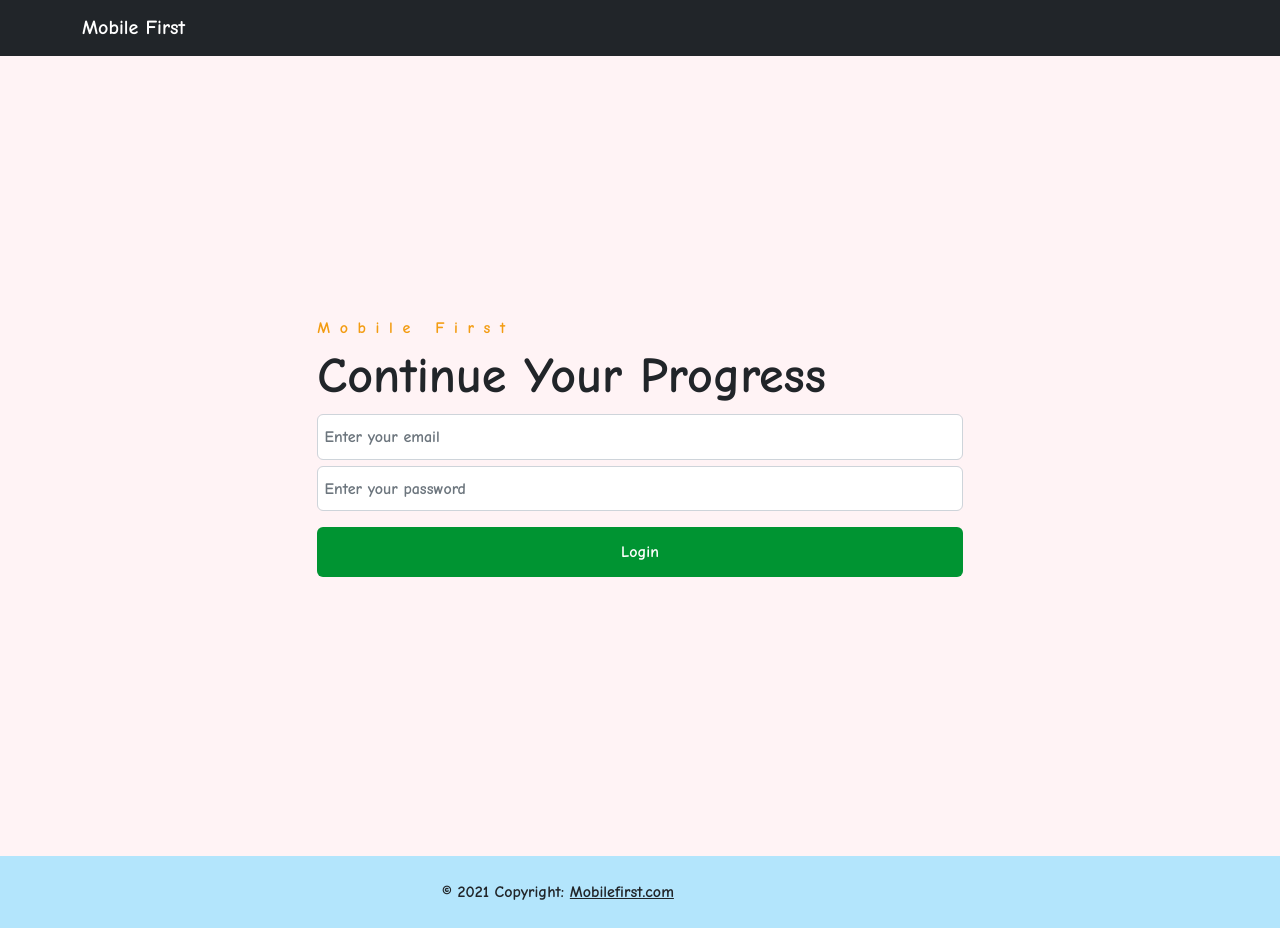
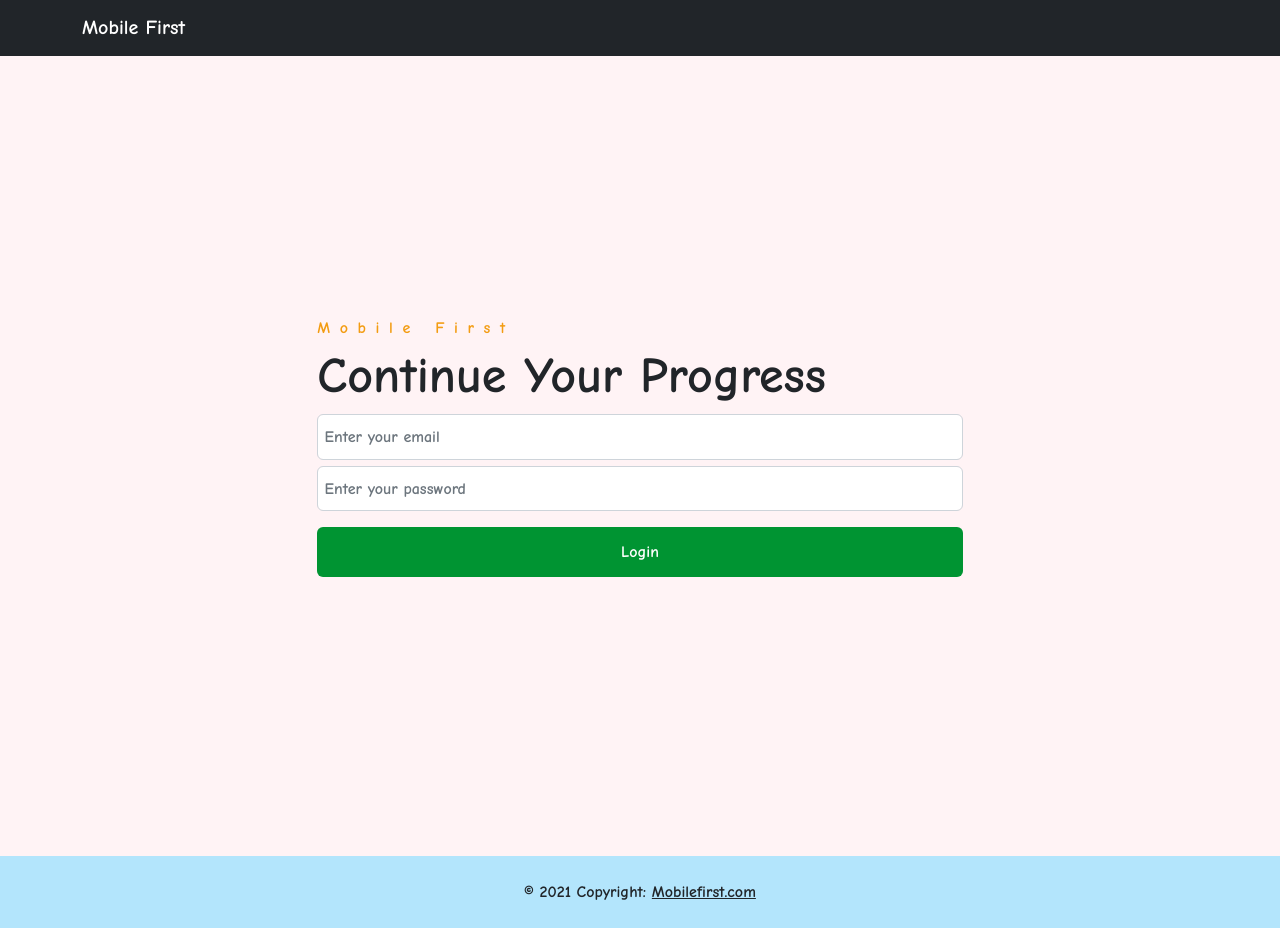
Before and after one commit to Ritwik880/TaskList, a React (Vite) app: page /login in a window 1280 px wide. Built offline with nearby package versions, Linux system fonts and the light colour scheme; no server answers.

Commit message:
fix in css

```diff
--- a/src/App.css
+++ b/src/App.css
@@ -47,9 +47,11 @@
   padding: 0.6rem 0.4rem;
   margin-top: 0.4rem;
 }
-.start-time{
+
+.start-time {
   padding: 0.6rem 0.4rem;
 }
+
 .form-reset-btn {
   width: 100%;
   border: none;
@@ -61,50 +63,68 @@
   font-weight: 600;
 }
 
-.loader{
+.loader {
   display: flex;
   justify-content: center;
   align-items: center;
   height: 100vh;
 }
-.table{
+
+.table {
   border: 2px solid #000;
 }
-.statusBtn{
+
+.statusBtn {
   border: none;
   color: #fff;
   border-radius: 4px;
   padding: 0.4rem;
 }
-.viewJokesBtn{
+
+.viewJokesBtn {
   border: none;
   padding: 0.4rem;
   border-radius: 4px;
   background: #34495e;
   color: #FFFFFF;
 }
-.timeDiv{
+
+.timeDiv {
   display: flex;
   justify-content: space-between;
   align-items: center;
 }
+
+.footer-main {
+  display: flex;
+  justify-content: center;
+  align-items: center;
+  width: 100%;
+  margin: auto;
+}
+.footer{
+  width: 100%;
+  text-align: center;
+  margin: auto;
+}
+
 @media (max-width: 767px) {
   .landing-form {
-      width: 100%;
+    width: 100%;
   }
 
   .cancel-image-icon {
-      right: 14px;
-      bottom: 164%;
+    right: 14px;
+    bottom: 164%;
   }
 }
 
 @media (min-width: 768px) and (max-width: 1023px) {
   .landing-form {
-      width: 100%;
+    width: 100%;
   }
 
   .cancel-image-icon {
-      bottom: 188%;
+    bottom: 188%;
   }
 }
--- a/src/Component/Footer.jsx
+++ b/src/Component/Footer.jsx
@@ -2,10 +2,10 @@ import React from 'react'
 
 const Footer = () => {
     return (
-        <footer>
+        <footer className='footer-main'>
             <div className="row container">
 
-                <div className="text-center footer p-4">
+                <div className="footer p-4">
                     © 2021 Copyright: <a className="text-reset fw-bold" href="https://www.mobilefirst.in/">Mobilefirst.com</a>
                 </div>
 
--- a/src/Component/ViewTask.jsx
+++ b/src/Component/ViewTask.jsx
@@ -25,12 +25,12 @@ const ViewTask = () => {
         );
         setIncommingData(updataList)
     }
+
     useEffect(() => {
-
     }, [handleDelete])
 
 
-    //logic for navigating to next r
+    //logic for navigating to next route
     const navigate = useNavigate();
     const hanldeViewJokes = () => {
         navigate('/jokesSpot')
```
